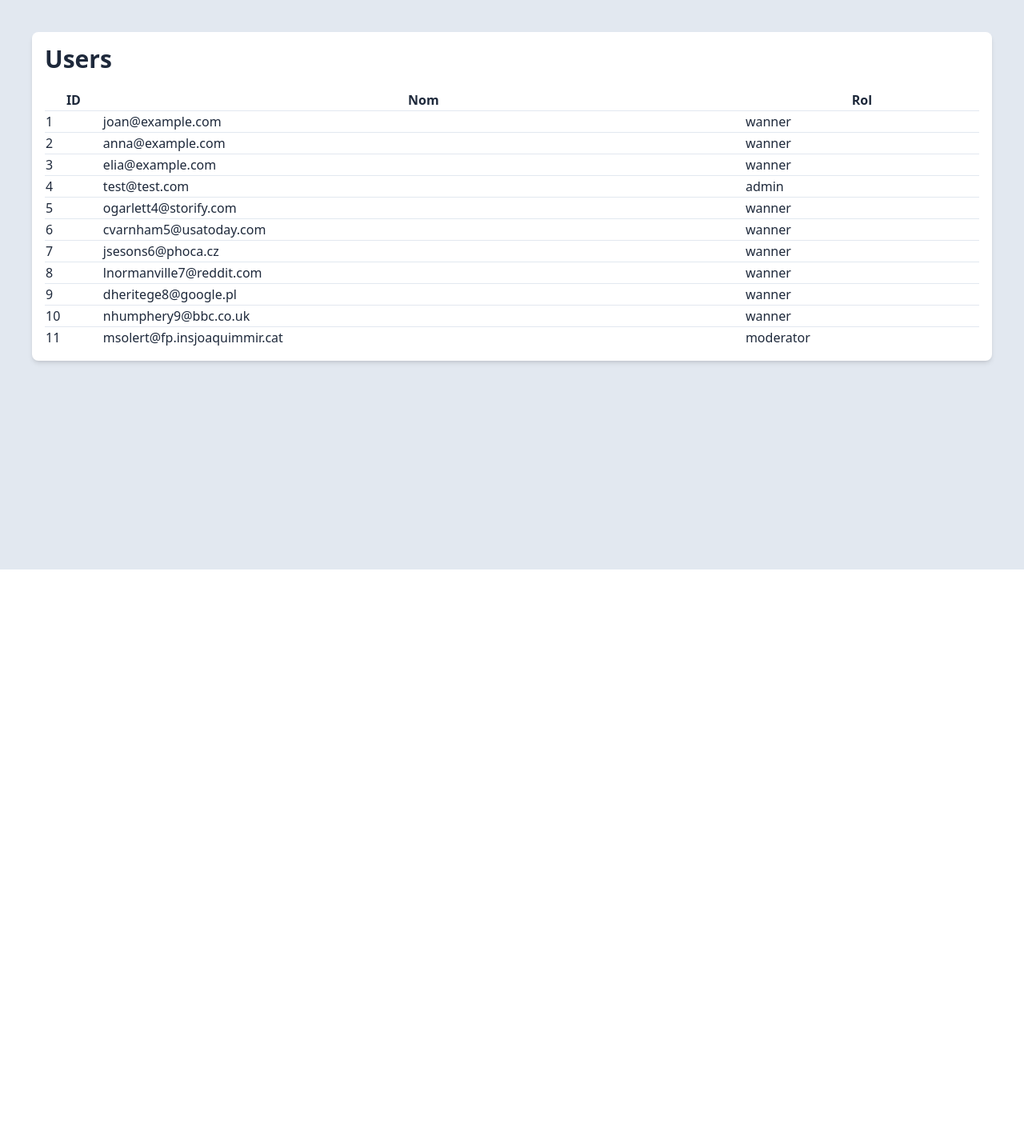
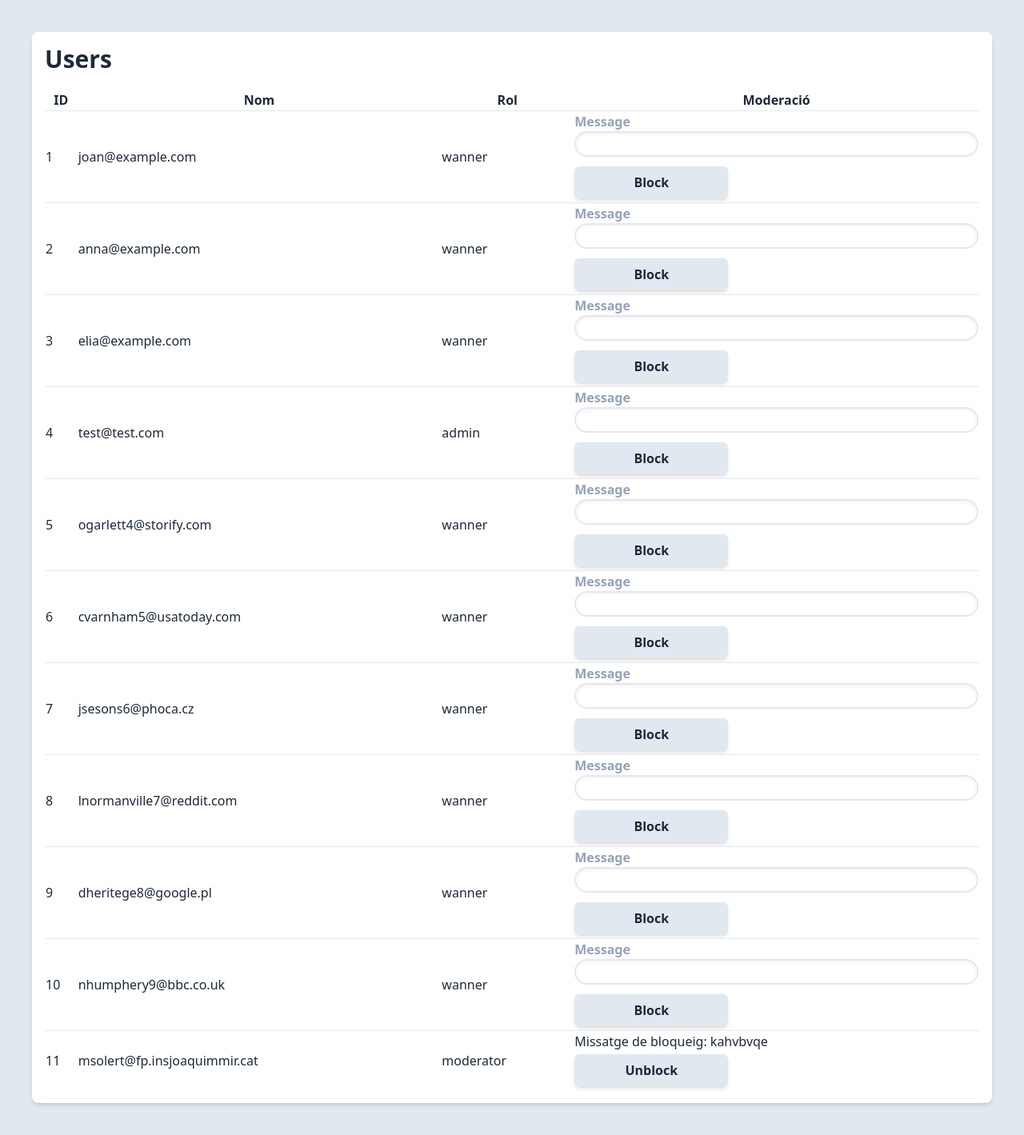
Before and after one commit to MartiCodedThis/m12projecte1, a Flask app: page /admin/users in a window 1280 px wide. Shown: the part 88-1507 px from the top of the page at 80% size. Before the commit the page ends 800 px from the top, so only its background shows below. Run offline with Flask 3, Linux system fonts and the light colour scheme; a user stored in the database is signed in; some libraries are stand-ins or nearby versions.

Commit message:
Moderacio usuaris wip, completat zona admin, treballant en perfil d'usuari

```diff
--- a/wannapop/forms.py
+++ b/wannapop/forms.py
@@ -50,3 +50,12 @@ class ProductForm(FlaskForm):
 # Formulari generic per esborrar i aprofitar la CSRF Protection
 class DeleteForm(FlaskForm):
     submit = SubmitField()
+
+class BlockUserForm(FlaskForm):
+    user_id = HiddenField(
+        validators=[DataRequired()]
+    )
+    message = StringField(
+        validators=[DataRequired()]
+    )
+    submit = SubmitField()
--- a/wannapop/routes_admin.py
+++ b/wannapop/routes_admin.py
@@ -1,6 +1,7 @@
 from flask import Blueprint, render_template, current_app
 from flask_login import current_user, login_required
-from .models import User
+from .models import User, BlockedUser
+from .forms import BlockUserForm
 from .helper_role import require_admin_moderator, require_admin_role
 from . import db_manager as db
 
@@ -19,6 +20,43 @@ def admin_index():
 @login_required
 @require_admin_role.require(http_exception=403)
 def admin_users():
-    current_app.logger.debug('Loading user list...')
+    form = BlockUserForm()
+
+    blocked_users = BlockedUser.query.all()
     users = db.session.query(User).all()
-    return render_template('users_list.html', users=users)
+
+    return render_template('users_list.html', users=users, form=form, blocked_users = blocked_users)
+
+@admin_bp.route('/admin/users/<int:user_id>/block', methods=['POST'])
+@login_required
+@require_admin_role.require(http_exception=403)
+def admin_block(user_id):
+    form = BlockUserForm()
+
+    if form.validate_on_submit():
+        target_user = db.session.query(User).get(user_id)
+        if target_user:
+            message = form.message.data
+            blocked_user = BlockedUser(user_id=user_id, message=message)
+            db.session.add(blocked_user)
+            db.session.commit()
+
+
+    blocked_users = BlockedUser.query.all()
+    users = db.session.query(User).all()
+    return render_template('users_list.html', users=users, form=form,blocked_users = blocked_users )
+
+@admin_bp.route('/admin/users/<int:user_id>/unblock', methods=['POST'])
+@login_required
+@require_admin_role.require(http_exception=403)
+def admin_unblock(user_id):
+    form = BlockUserForm()
+    target_user = db.session.query(User).get(user_id)
+    if target_user:
+        blocked_user = BlockedUser.query.filter_by(user_id=user_id).first()
+        if blocked_user:
+            db.session.delete(blocked_user)
+            db.session.commit()
+
+    users = db.session.query(User).all()
+    return render_template('users_list.html', users=users, form=form)
--- a/wannapop/routes_auth.py
+++ b/wannapop/routes_auth.py
@@ -2,7 +2,7 @@ from flask import Flask, Blueprint, render_template, redirect, url_for, flash, c
 from flask_login import current_user, login_user, login_required, logout_user
 from . import db_manager as db
 from . import login_manager
-from .models import User
+from .models import User, BlockedUser
 from .forms import LoginForm, RegisterForm
 from .helper_role import notify_identity_changed
 from . import mail_manager
@@ -88,8 +88,8 @@ def logout():
 @auth_bp.route("/profile")
 @login_required
 def profile():
-
-    return render_template("auth/profile.html")
+    blocked_user = BlockedUser.query.filter_by(user_id=current_user.id).first()
+    return render_template("auth/profile.html", blocked_user = blocked_user)
 
 @login_manager.user_loader
 def load_user(email):
--- a/wannapop/templates/admin/users_list.html
+++ b/wannapop/templates/admin/users_list.html
@@ -8,6 +8,7 @@
             <th>ID</th>
             <th>Nom</th>
             <th>Rol</th>
+            <th>Moderació</th>
         </tr>
     </thead>
     {% for user in users %}
@@ -16,6 +17,31 @@
             <td>{{ user.id }}</td>
             <td>{{ user.email }}</td>
             <td>{{ user.role }}</td>
+            <td>
+                {% set ns = namespace(is_blocked = false) %}
+                {% for blocked_user in blocked_users %}
+                    {% if user.id == blocked_user['user_id'] %}
+                        <form action="{{ url_for('admin_bp.admin_unblock', user_id=user.id) }}" method="POST">
+                            <p>Missatge de bloqueig: {{ blocked_user['message'] }}</p>
+                            {{ form.csrf_token }}
+                            {{ form.user_id(value="{{user.id}}") }}
+                            <p>{{ form.submit(value="Unblock", class_="block bg-slate-200 hover:bg-emerald-500 text-slate-800 hover:text-white font-semibold w-48 py-2 px-4 my-1 text-center rounded-md shadow-md active:bg-emerald-800 outline-none active:ring-2 active:ring-emerald-500") }}</p>
+                        </form>
+                    {% set ns.is_blocked = true %}
+
+                    {% endif %}
+
+                {% endfor %}
+                {% if ns.is_blocked == false  %}
+                <form action="{{ url_for('admin_bp.admin_block', user_id=user.id) }}" method="POST">
+                    {{ form.csrf_token }}
+                    {{ form.user_id(value="{{user.id}}") }}
+                    <p>{{ form.message.label(class_="font-semibold text-slate-400") }}</p>
+                    <p>{{ form.message(value=" ", class_="w-full h-8 border-2 rounded-full px-2 mb-2 shadow-inner") }}</p>
+                    <p>{{ form.submit(value="Block", class_="block bg-slate-200 hover:bg-emerald-500 text-slate-800 hover:text-white font-semibold w-48 py-2 px-4 my-1 text-center rounded-md shadow-md active:bg-emerald-800 outline-none active:ring-2 active:ring-emerald-500") }}</p>
+                </form>
+                {% endif %}
+            </td>
         </tr>
     </tbody>
     {% endfor %}
--- a/wannapop/templates/auth/profile.html
+++ b/wannapop/templates/auth/profile.html
@@ -12,6 +12,11 @@
       <p>{{ current_user.email }}</p>
       <h3 class="font-semibold text-slate-400">Rol</h3>
       <p>{{ current_user.role }} </p>
+      {% if blocked_user %}
+      <h3 class="font-semibold text-slate-400">Motiu del bloqueig</h3>
+      </br>
+      <p>{{blocked_user}}</p>
+      {% endif %}
    </div>
 
 </div>
```
Also changed, not shown: database.db, wannapop/routes_main.py (line endings or trailing spaces).
